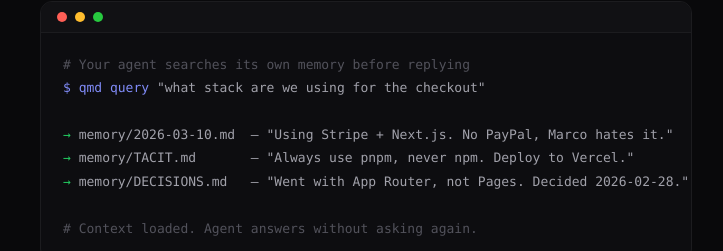
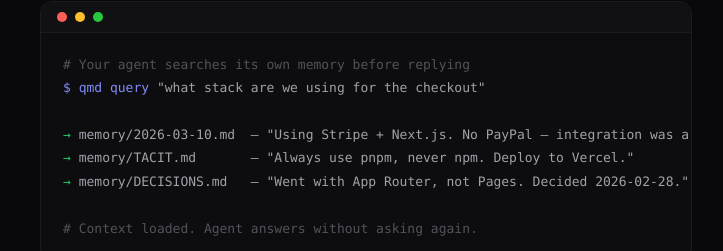
Before and after one commit to marcoiaq/agent-memory-kit, a Next.js app: page / in a window 1280 px wide. Shown: the part 1740-1991 px from the top of the page, without its empty margins (274-997 px from the left). Built offline with nearby package versions, Linux system fonts and the light colour scheme.

Commit message:
ux: remove builder name from demo terminal — make example generic for any visitor

```diff
--- a/app/page.tsx
+++ b/app/page.tsx
@@ -556,7 +556,7 @@ export default function Home() {
             <div className="demo-code">
               <span className="dim"># Your agent searches its own memory before replying</span>{'\n'}
               <span className="cmd">$ qmd query</span>{' '}<span className="out">&quot;what stack are we using for the checkout&quot;</span>{'\n\n'}
-              <span className="highlight">→</span> <span className="out">memory/2026-03-10.md  — &quot;Using Stripe + Next.js. No PayPal, Marco hates it.&quot;</span>{'\n'}
+              <span className="highlight">→</span> <span className="out">memory/2026-03-10.md  — &quot;Using Stripe + Next.js. No PayPal — integration was a mess.&quot;</span>{'\n'}
               <span className="highlight">→</span> <span className="out">memory/TACIT.md       — &quot;Always use pnpm, never npm. Deploy to Vercel.&quot;</span>{'\n'}
               <span className="highlight">→</span> <span className="out">memory/DECISIONS.md   — &quot;Went with App Router, not Pages. Decided 2026-02-28.&quot;</span>{'\n\n'}
               <span className="dim"># Context loaded. Agent answers without asking again.</span>
```
